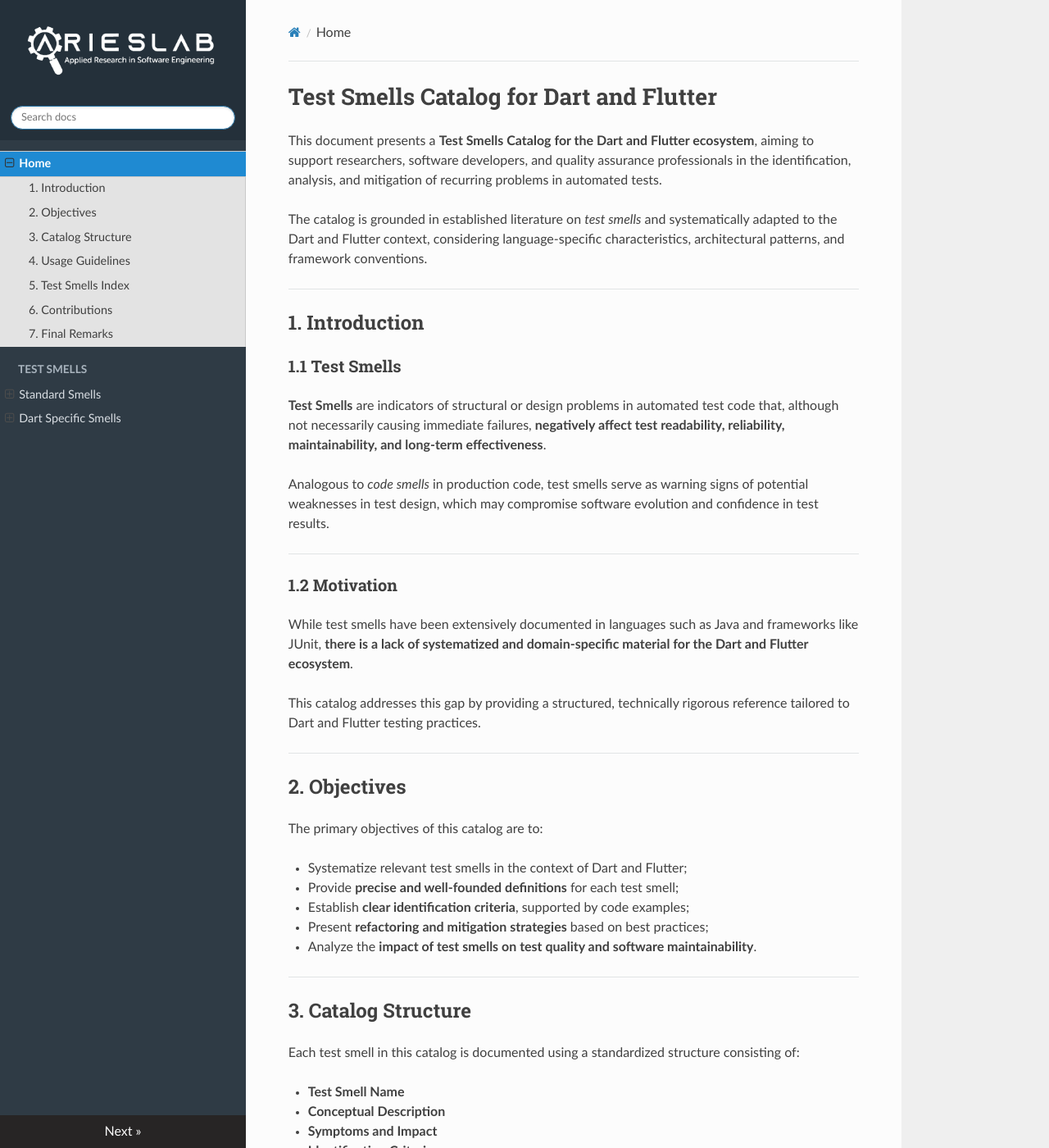
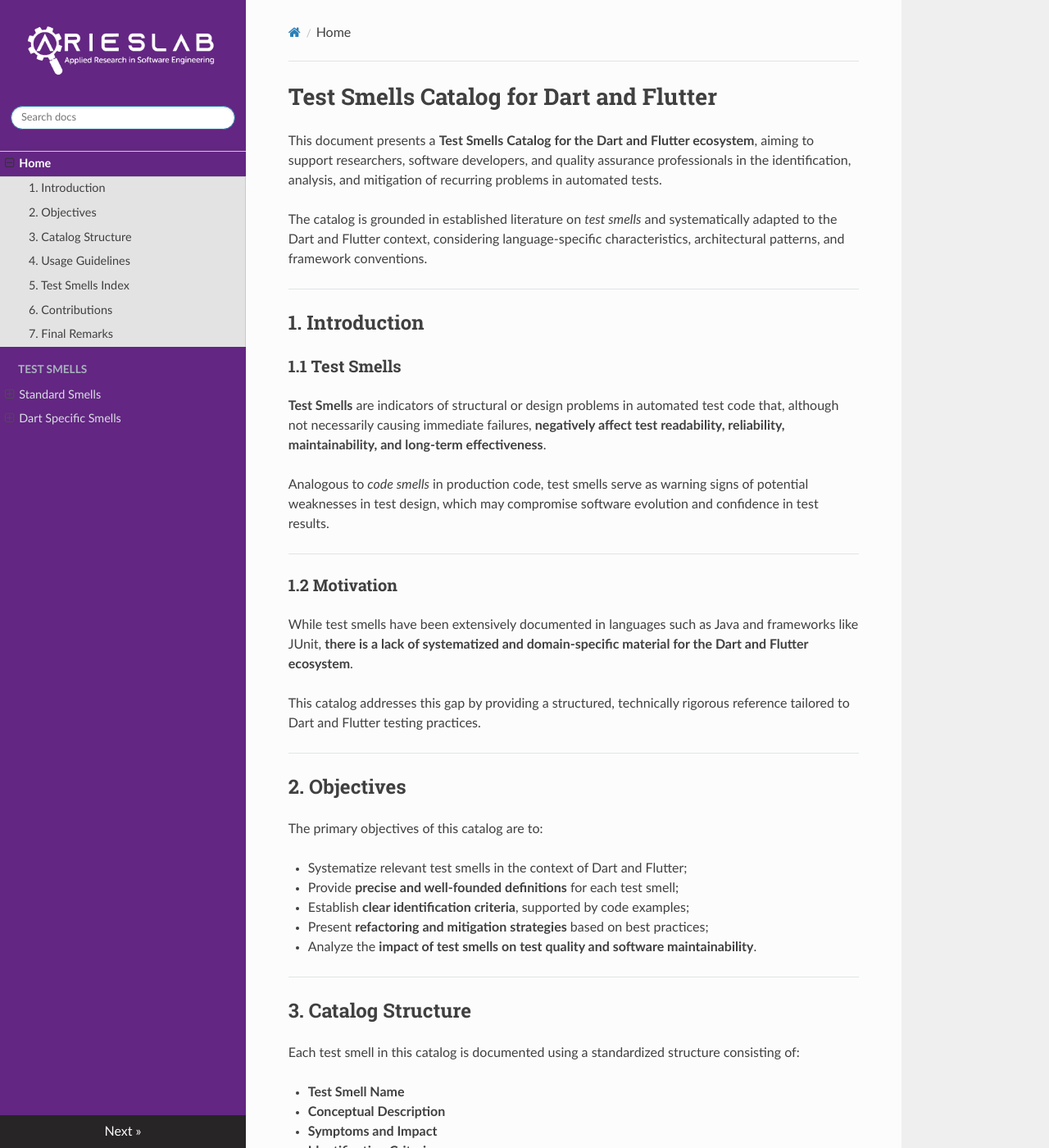
Before and after one commit to ERONILDOJUNIOR/Test-Smell-Catalog-for-Dart, an MkDocs documentation site: the page built from docs/index.md, in a window 1280 px wide and 1400 px high. Shown: the whole window at 82% size. Built offline with MkDocs 1.6.1, drawn with Linux system fonts in a browser that asks for light colours; nearby versions of some CDN libraries.

Commit message:
arrumando visual

```diff
--- a/docs/stylesheets/extra.css
+++ b/docs/stylesheets/extra.css
@@ -1,11 +1,11 @@
 /* Sidebar background */
 .wy-nav-side {
-    background: #2f3b45;
+    background: #632682;
 }
 
 /* Top search bar */
 .wy-side-nav-search {
-    background-color: #24303a;
+    background-color: #632682;
 }
 
 /* Project title text */
@@ -20,14 +20,18 @@
 
 /* Sidebar link hover */
 .wy-menu-vertical a:hover {
-    background-color: #3b4a56;
+    background-color: #5e456b;
 }
 
 /* Active page highlight */
 .wy-menu-vertical li.current > a {
-    background-color: #1f8ad2;
+    background-color: #632682;
     color: #ffffff;
 }
+.wy-menu-vertical li.current > a :hover{
+    color: #632682;
+}
+
 
 /* Section headers (e.g. Test Smells) */
 .wy-menu-vertical header,
```
